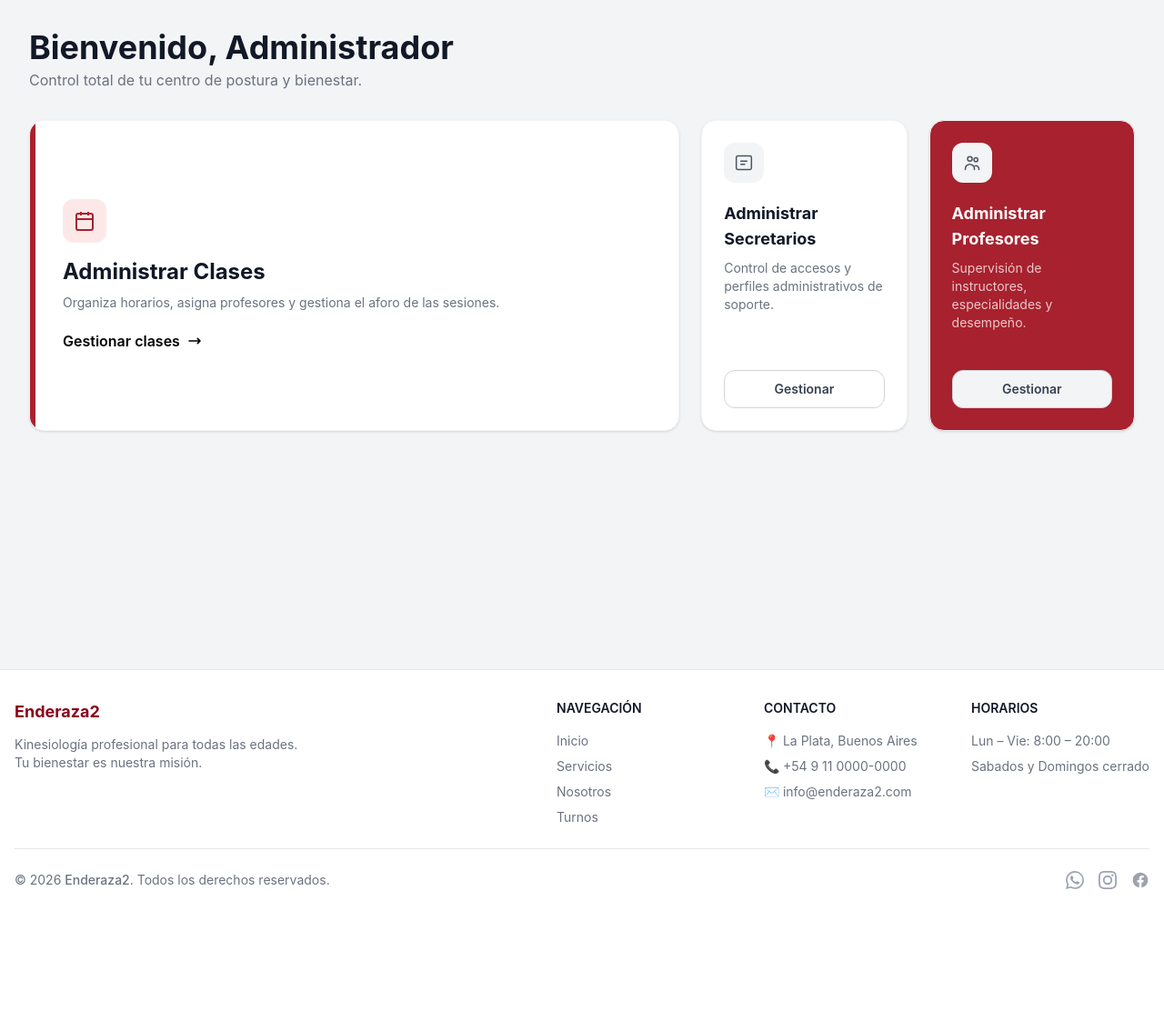
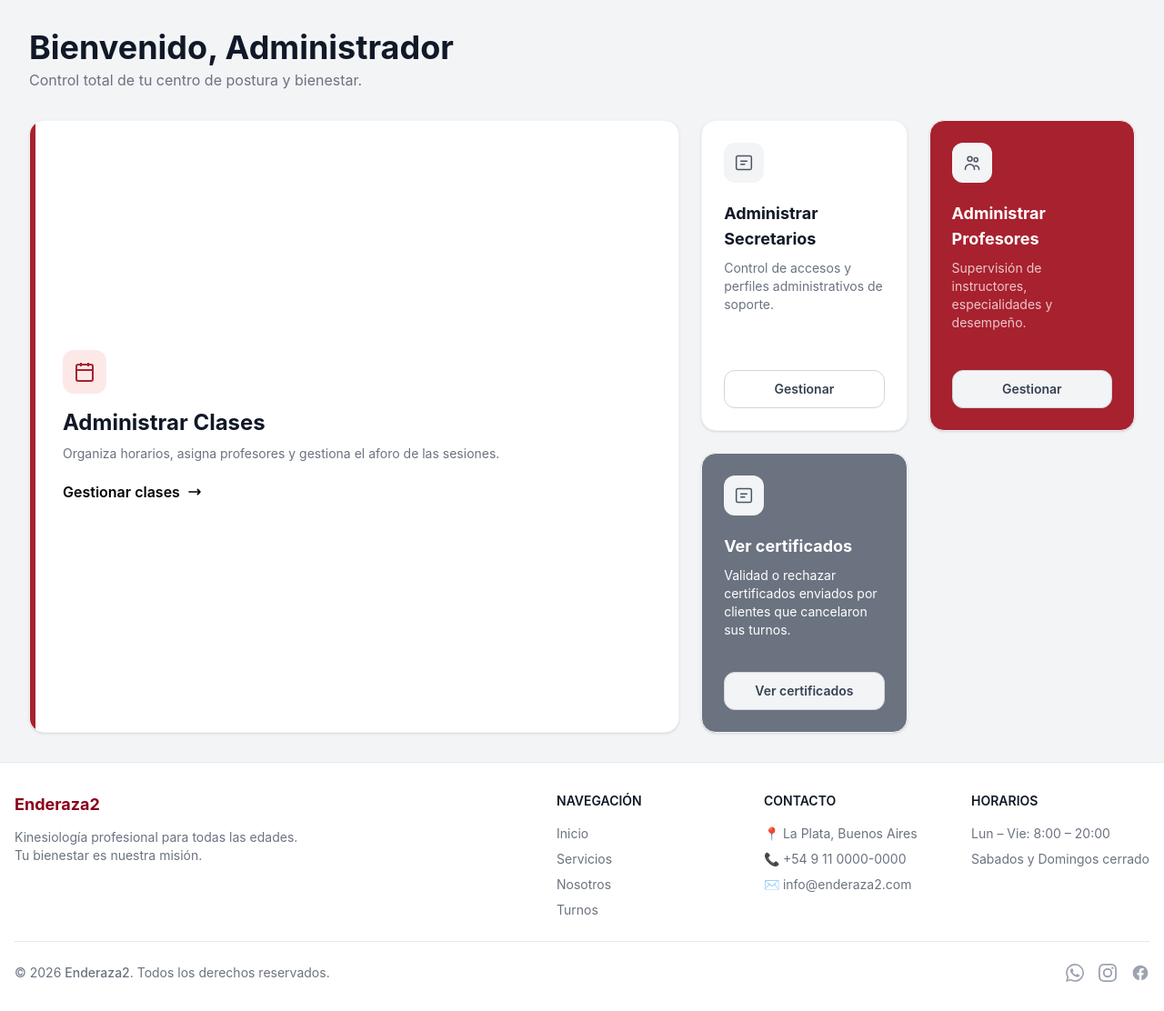
Before and after one commit to ShadowGhost23714/Endereza2, a Django app: page / in a window 1280 px wide. Shown: the part 65-1177 px from the top of the page at 91% size. Before the commit the page ends 1043 px from the top, so only its background shows below. Run offline with Django 5.2, Linux system fonts and the light colour scheme; the visitor is signed in with stand-in values (Sample User, id 1); some libraries are stand-ins or nearby versions.

Commit message:
feat: boton para ver certificados en vista de dueño

```diff
--- a/apps/core/templates/core/dueño.html
+++ b/apps/core/templates/core/dueño.html
@@ -12,13 +12,14 @@
   </div>
 
   <!-- Grid principal -->
-  <div class="grid grid-cols-1 gap-6" >
+  <div class="grid grid-cols-1 gap-6">
 
     <!-- Fila superior: tarjeta grande + tarjeta roja -->
     <div class="grid grid-cols-[1.5fr_1fr] gap-6">
 
       <!-- Tarjeta Administrar Clases -->
-      <div class="relative bg-white rounded-2xl shadow border border-gray-100 overflow-hidden flex items-center gap-6 p-6">
+      <div
+        class="relative bg-white rounded-2xl shadow border border-gray-100 overflow-hidden flex items-center gap-6 p-6">
         <!-- Borde izquierdo rojo -->
         <div class="absolute left-0 inset-y-0 w-1.5 bg-primary-600 rounded-l-2xl"></div>
 
@@ -26,10 +27,10 @@
           <!-- Icono -->
           <div class="w-12 h-12 bg-red-100 rounded-xl flex items-center justify-center mb-4">
             <svg class="w-6 h-6 text-primary-600" fill="none" stroke="currentColor" viewBox="0 0 24 24">
-              <rect x="3" y="4" width="18" height="18" rx="2" ry="2" stroke-width="2"/>
-              <line x1="16" y1="2" x2="16" y2="6" stroke-width="2"/>
-              <line x1="8" y1="2" x2="8" y2="6" stroke-width="2"/>
-              <line x1="3" y1="10" x2="21" y2="10" stroke-width="2"/>
+              <rect x="3" y="4" width="18" height="18" rx="2" ry="2" stroke-width="2" />
+              <line x1="16" y1="2" x2="16" y2="6" stroke-width="2" />
+              <line x1="8" y1="2" x2="8" y2="6" stroke-width="2" />
+              <line x1="3" y1="10" x2="21" y2="10" stroke-width="2" />
             </svg>
           </div>
 
@@ -42,7 +43,7 @@
             class="inline-flex items-center gap-2 text-primary-600 font-semibold hover:text-primary-700 transition-colors">
             Gestionar clases
             <svg class="w-4 h-4" fill="none" stroke="currentColor" stroke-width="2.5" viewBox="0 0 24 24">
-              <path stroke-linecap="round" stroke-linejoin="round" d="M17 8l4 4m0 0l-4 4m4-4H3"/>
+              <path stroke-linecap="round" stroke-linejoin="round" d="M17 8l4 4m0 0l-4 4m4-4H3" />
             </svg>
           </a>
         </div>
@@ -60,9 +61,10 @@
           <div>
             <!-- Icono -->
             <div class="w-11 h-11 bg-gray-100 rounded-xl flex items-center justify-center mb-5">
-            <svg class="w-5 h-5 text-gray-600" fill="none" stroke="currentColor" stroke-width="1.8" viewBox="0 0 24 24">
-              <rect x="2" y="3" width="20" height="18" rx="2" stroke-width="1.8"/>
-              <path stroke-linecap="round" d="M8 10h8M8 14h5"/>
+              <svg class="w-5 h-5 text-gray-600" fill="none" stroke="currentColor" stroke-width="1.8"
+                viewBox="0 0 24 24">
+                <rect x="2" y="3" width="20" height="18" rx="2" stroke-width="1.8" />
+                <path stroke-linecap="round" d="M8 10h8M8 14h5" />
               </svg>
             </div>
 
@@ -83,11 +85,12 @@
           <div>
             <!-- Icono -->
             <div class="w-11 h-11 bg-gray-100 rounded-xl flex items-center justify-center mb-5">
-            <svg class="w-5 h-5 text-gray-600" fill="none" stroke="currentColor" stroke-width="1.8" viewBox="0 0 24 24">
-              <circle cx="9" cy="7" r="3" stroke-width="1.8"/>
-              <path stroke-linecap="round" d="M3 21v-1a6 6 0 0112 0v1" stroke-width="1.8"/>
-              <circle cx="17" cy="8" r="2.5" stroke-width="1.8"/>
-              <path stroke-linecap="round" d="M21 21v-1a4 4 0 00-5-3.87" stroke-width="1.8"/>
+              <svg class="w-5 h-5 text-gray-600" fill="none" stroke="currentColor" stroke-width="1.8"
+                viewBox="0 0 24 24">
+                <circle cx="9" cy="7" r="3" stroke-width="1.8" />
+                <path stroke-linecap="round" d="M3 21v-1a6 6 0 0112 0v1" stroke-width="1.8" />
+                <circle cx="17" cy="8" r="2.5" stroke-width="1.8" />
+                <path stroke-linecap="round" d="M21 21v-1a4 4 0 00-5-3.87" stroke-width="1.8" />
               </svg>
             </div>
 
@@ -109,7 +112,29 @@
           </a>
         </div>
 
+        <!-- Tarjeta Ver certificados -->
+        <div class="bg-gray-500 rounded-2xl shadow border border-gray-100 p-6 flex flex-col justify-between">
+          <div>
+            <!-- Icono -->
+            <div class="w-11 h-11 bg-gray-100 rounded-xl flex items-center justify-center mb-5">
+              <svg class="w-5 h-5 text-gray-600" fill="none" stroke="currentColor" stroke-width="1.8"
+                viewBox="0 0 24 24">
+                <rect x="2" y="3" width="20" height="18" rx="2" stroke-width="1.8" />
+                <path stroke-linecap="round" d="M8 10h8M8 14h5" />
+              </svg>
+            </div>
 
+            <h3 class="text-lg font-bold text-white mb-2">Ver certificados</h3>
+            <p class="text-white text-sm mb-5">Validad o rechazar certificados enviados por clientes que cancelaron sus turnos.</p>
+
+
+          </div>
+
+          <a href="{% url 'turnos:lista_certificados' %}"
+            class="block w-full bg-gray-100 text-center border border-gray-300 text-gray-700 font-semibold text-sm py-2.5 rounded-xl hover:bg-gray-200 transition-colors mt-4">
+            Ver certificados
+          </a>
+        </div>
 
 
       </div>
```
Lines whose indentation alone changed are shown as unchanged.
